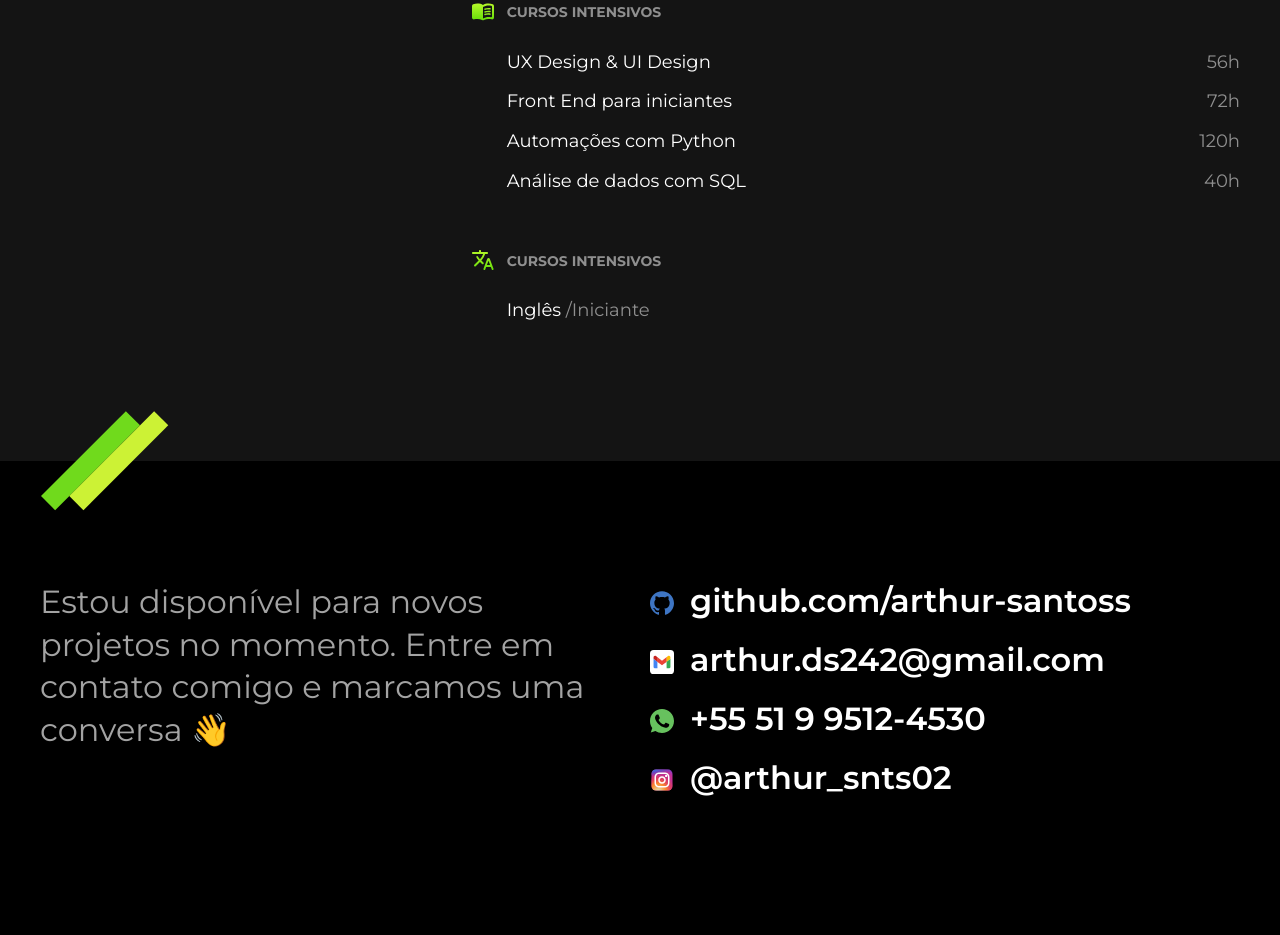
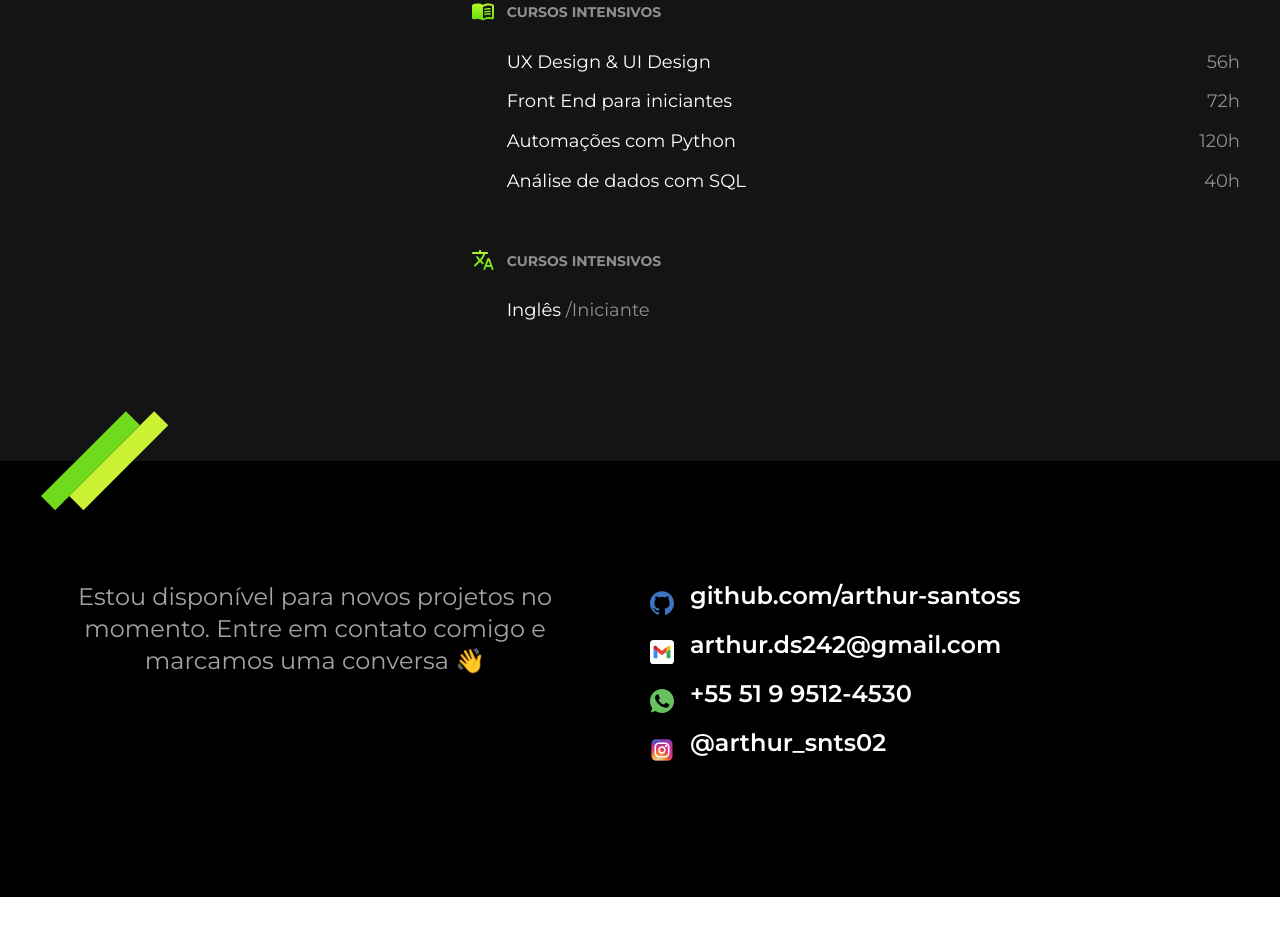
Before and after one commit to arthur-santoss/arthur-santoss.github.io, a plain HTML site: page index.html in a window 1280 px wide. Shown: the part 2504-3439 px from the top of the page. After the commit the page ends 3401 px from the top, so only its background shows below. Drawn offline with Linux system fonts and the light colour scheme.

Commit message:
alterado font-size do rodapé e o favicon

```diff
--- a/css/rodape.css
+++ b/css/rodape.css
@@ -14,14 +14,17 @@
 }
 
 .contato-texto {
-  font-size: 2rem;
+  font-size: 1.5rem;
   line-height: 1.33;
   max-width: 40ch;
   color: #a3a3a3;
+  /* border: 1px solid tomato; */
+  justify-content: center;
+  text-align: center;
 }
 
 .contato-lista li {
-  font-size: 1.125rem;
+  font-size: 1.5rem;
   font-weight: 600;
   gap: 20px;
   margin-bottom: 20px;
--- a/index.html
+++ b/index.html
@@ -4,8 +4,8 @@
 <head>
   <meta charset="UTF-8">
   <meta name="viewport" content="width=device-width, initial-scale=1.0">
-  <link rel="stylesheet" href="css/index.min.css">
-  <link rel="icon" href="img/favicon.svg" type="image/svg+xml">
+  <link rel="stylesheet" href="css/index.css">
+  <link rel="icon" href="img/detalhe.svg" type="image/svg+xml">
 
   <title>Portifolio</title>
 </head>
```
